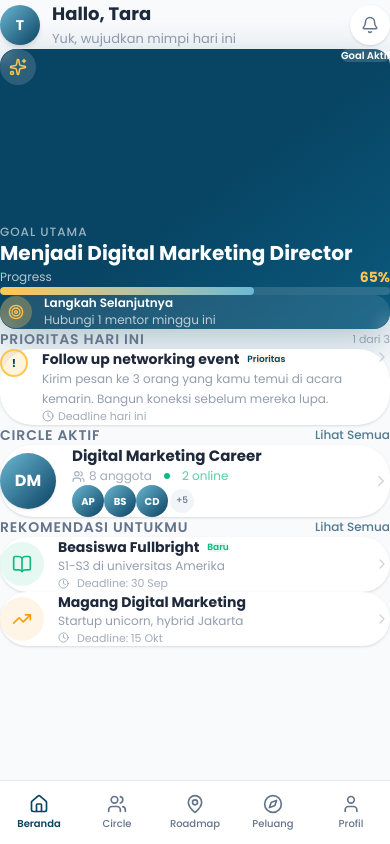
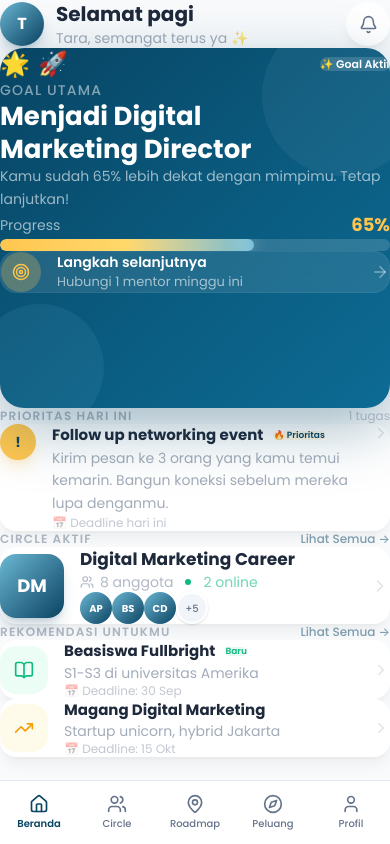
Before and after one commit to beautifio/beautifio-web, a Next.js app: page / in a window 390 px wide. Built offline with nearby package versions, Linux system fonts and the light colour scheme.

Commit message:
Complete homepage redesign - emotional mobile experience

```diff
--- a/src/app/page.tsx
+++ b/src/app/page.tsx
@@ -10,10 +10,10 @@ import {
   ChevronRight,
   Bell,
   Sparkles,
-  Clock,
   BookOpen,
   Target,
   TrendingUp,
+  ArrowRight,
 } from "lucide-react";
 import { Badge } from "@/components/ui/badge";
 import { Avatar } from "@/components/ui/avatar";
@@ -31,68 +31,79 @@ export default function HomePage() {
   const [activeTab, setActiveTab] = useState("home");
 
   return (
-    <div className="min-h-screen bg-bg pb-24">
-      <div className="max-w-[390px] mx-auto">
+    <div className="min-h-screen bg-bg">
+      <div className="max-w-[420px] mx-auto">
+
         {/* ─── Header ─────────────────────── */}
-        <header className="flex items-center justify-between px-6 pt-7 pb-5">
+        <header className="flex items-center justify-between px-6 pt-8 pb-2">
           <div className="flex items-center gap-3">
-            <div className="w-10 h-10 rounded-full bg-gradient-to-br from-secondary to-primary flex items-center justify-center text-white text-sm font-bold shadow-md">
+            <div className="w-11 h-11 rounded-full bg-gradient-to-br from-secondary to-primary flex items-center justify-center text-white text-base font-bold shadow-lg shadow-primary/20">
               T
             </div>
             <div>
-              <h1 className="text-lg font-bold text-text-primary">Hallo, Tara</h1>
-              <p className="text-[13px] text-text-secondary/70 leading-relaxed">
-                Yuk, wujudkan mimpi hari ini
-              </p>
+              <h1 className="text-xl font-bold text-text-primary">Selamat pagi</h1>
+              <p className="text-sm text-text-secondary/60">Tara, semangat terus ya ✨</p>
             </div>
           </div>
-          <button className="w-10 h-10 rounded-full bg-surface flex items-center justify-center cursor-pointer shadow-sm hover:shadow-md transition-shadow">
-            <Bell size={18} className="text-text-secondary" />
+          <button className="w-11 h-11 rounded-full bg-surface flex items-center justify-center cursor-pointer shadow-lg shadow-black/5 hover:shadow-xl transition-shadow">
+            <Bell size={19} className="text-text-secondary" />
           </button>
         </header>
 
         {/* ─── Hero Goal Card ──────────────── */}
-        <section className="px-6 mb-14">
-          <div className="rounded-2xl bg-gradient-to-br from-primary via-primary to-[#0a5a7e] p-7 text-white shadow-[0_12px_40px_rgba(8,68,99,0.3)] min-h-[280px] flex flex-col justify-between">
-            <div className="flex items-start justify-between">
-              <div className="w-9 h-9 rounded-xl bg-white/15 flex items-center justify-center backdrop-blur-sm">
-                <Sparkles size={18} className="text-accent" />
+        <section className="px-6 mt-6 mb-20">
+          <div className="rounded-3xl bg-gradient-to-br from-primary via-[#0a5a7e] to-[#0d6b94] p-8 text-white shadow-[0_20px_60px_rgba(8,68,99,0.35)] min-h-[360px] flex flex-col relative overflow-hidden">
+            <div className="absolute -top-8 -right-8 w-40 h-40 rounded-full bg-white/5" />
+            <div className="absolute -bottom-6 -left-6 w-32 h-32 rounded-full bg-secondary/10" />
+
+            <div className="relative z-10 flex flex-col h-full min-h-[360px]">
+              <div className="flex items-center justify-between">
+                <div className="flex gap-2">
+                  <span className="text-2xl">🌟</span>
+                  <span className="text-2xl">🚀</span>
+                </div>
+                <Badge className="bg-white/15 text-white text-[11px] px-3 py-1 font-medium">
+                  ✨ Goal Aktif
+                </Badge>
               </div>
-              <Badge variant="secondary" className="bg-white/15 text-white border-white/10 text-[10px] px-2.5 py-0.5">
-                Goal Aktif
-              </Badge>
-            </div>
 
-            <div className="mt-auto space-y-5">
-              <div>
-                <p className="text-xs font-medium text-white/60 uppercase tracking-[0.08em] mb-1.5">
+              <div className="mt-10 space-y-2">
+                <p className="text-sm font-medium text-white/50 uppercase tracking-[0.08em]">
                   Goal Utama
                 </p>
-                <h2 className="text-xl font-bold leading-snug">
-                  Menjadi Digital Marketing Director
+                <h2 className="text-[26px] font-bold leading-tight">
+                  Menjadi Digital<br />Marketing Director
                 </h2>
+                <p className="text-sm text-white/60 mt-3 leading-relaxed">
+                  Kamu sudah 65% lebih dekat dengan mimpimu. Tetap lanjutkan!
+                </p>
               </div>
 
-              <div>
-                <div className="flex items-center justify-between mb-2">
-                  <span className="text-xs text-white/70">Progress</span>
-                  <span className="text-sm font-bold text-accent">65%</span>
+              <div className="mt-8">
+                <div className="flex items-center justify-between mb-3">
+                  <span className="text-sm text-white/60">Progress</span>
+                  <span className="text-lg font-bold text-accent">65%</span>
                 </div>
-                <div className="h-2 rounded-full bg-white/15 overflow-hidden">
+                <div className="h-3 rounded-full bg-white/15 overflow-hidden">
                   <div
-                    className="h-full rounded-full bg-gradient-to-r from-accent to-secondary transition-all duration-700 ease-out"
+                    className="h-full rounded-full bg-gradient-to-r from-accent via-[#ffd86b] to-secondary transition-all duration-700 ease-out relative"
                     style={{ width: "65%" }}
-                  />
+                  >
+                    <div className="absolute right-0 top-0 bottom-0 w-4 rounded-full bg-white/40 blur-sm" />
+                  </div>
                 </div>
               </div>
 
-              <div className="flex items-center gap-3 p-3.5 rounded-xl bg-white/10 backdrop-blur-sm">
-                <div className="w-8 h-8 rounded-lg bg-accent/30 flex items-center justify-center flex-shrink-0">
-                  <Target size={16} className="text-accent" />
-                </div>
-                <div>
-                  <p className="text-xs font-semibold text-white">Langkah Selanjutnya</p>
-                  <p className="text-[12px] text-white/70 mt-0.5">Hubungi 1 mentor minggu ini</p>
+              <div className="mt-auto pt-8">
+                <div className="flex items-center gap-4 p-4 rounded-2xl bg-white/10 backdrop-blur-md border border-white/5">
+                  <div className="w-10 h-10 rounded-xl bg-accent/25 flex items-center justify-center flex-shrink-0">
+                    <Target size={18} className="text-accent" />
+                  </div>
+                  <div className="flex-1 min-w-0">
+                    <p className="text-sm font-semibold text-white">Langkah selanjutnya</p>
+                    <p className="text-[13px] text-white/60 mt-0.5">Hubungi 1 mentor minggu ini</p>
+                  </div>
+                  <ArrowRight size={18} className="text-white/40 flex-shrink-0" />
                 </div>
               </div>
             </div>
@@ -100,122 +111,121 @@ export default function HomePage() {
         </section>
 
         {/* ─── Priority Task ──────────────── */}
-        <section className="px-6 mb-14">
-          <div className="flex items-center justify-between mb-4">
-            <h2 className="text-sm font-semibold text-text-secondary uppercase tracking-[0.06em]">
+        <section className="px-6 mb-20">
+          <div className="flex items-center justify-between mb-5">
+            <h2 className="text-xs font-semibold text-text-secondary/50 uppercase tracking-[0.1em]">
               Prioritas Hari Ini
             </h2>
-            <span className="text-[11px] text-text-secondary/60">1 dari 3</span>
+            <span className="text-xs text-text-secondary/40">1 tugas</span>
           </div>
-          <div className="rounded-xl bg-surface p-5 shadow-sm hover:shadow-md transition-shadow">
-            <div className="flex items-start gap-3.5">
-              <div className="w-7 h-7 rounded-full bg-accent/20 border-2 border-accent flex items-center justify-center flex-shrink-0 mt-0.5">
-                <span className="text-[11px] font-bold text-accent-foreground">!</span>
+          <div className="rounded-2xl bg-surface p-6 shadow-lg shadow-black/5 hover:shadow-xl transition-shadow">
+            <div className="flex items-start gap-4">
+              <div className="w-9 h-9 rounded-xl bg-accent flex items-center justify-center flex-shrink-0 mt-0.5 shadow-lg shadow-accent/25">
+                <span className="text-sm font-bold text-accent-foreground">!</span>
               </div>
               <div className="flex-1 min-w-0">
-                <div className="flex items-center gap-2">
-                  <h3 className="text-sm font-bold text-text-primary">Follow up networking event</h3>
-                  <Badge variant="accent" className="text-[9px] px-1.5 py-0 leading-none">Prioritas</Badge>
+                <div className="flex items-center gap-2.5">
+                  <h3 className="text-[15px] font-bold text-text-primary">
+                    Follow up networking event
+                  </h3>
+                  <Badge variant="accent" className="text-[9px] px-2 py-0.5 leading-none">
+                    🔥 Prioritas
+                  </Badge>
                 </div>
-                <p className="text-[12px] text-text-secondary/70 mt-1 leading-relaxed">
-                  Kirim pesan ke 3 orang yang kamu temui di acara kemarin. Bangun koneksi sebelum mereka lupa.
+                <p className="text-sm text-text-secondary/60 mt-2 leading-relaxed">
+                  Kirim pesan ke 3 orang yang kamu temui kemarin. Bangun koneksi sebelum mereka lupa denganmu.
                 </p>
-                <div className="flex items-center gap-3 mt-3 text-[11px] text-text-secondary/60">
-                  <span className="flex items-center gap-1">
-                    <Clock size={12} />
-                    Deadline hari ini
-                  </span>
+                <div className="flex items-center gap-4 mt-4 text-xs text-text-secondary/40">
+                  <span>📅 Deadline hari ini</span>
                 </div>
               </div>
-              <ChevronRight size={16} className="text-text-secondary/30 flex-shrink-0 mt-2" />
+              <ChevronRight size={18} className="text-text-secondary/20 flex-shrink-0 mt-2" />
             </div>
           </div>
         </section>
 
         {/* ─── Circle ─────────────────────── */}
-        <section className="px-6 mb-14">
-          <div className="flex items-center justify-between mb-4">
-            <h2 className="text-sm font-semibold text-text-secondary uppercase tracking-[0.06em]">
+        <section className="px-6 mb-20">
+          <div className="flex items-center justify-between mb-5">
+            <h2 className="text-xs font-semibold text-text-secondary/50 uppercase tracking-[0.1em]">
               Circle Aktif
             </h2>
-            <button className="text-[12px] font-medium text-primary/70 cursor-pointer hover:text-primary transition-colors">
-              Lihat Semua
+            <button className="text-xs font-medium text-primary/50 cursor-pointer hover:text-primary transition-colors">
+              Lihat Semua →
             </button>
           </div>
-          <div className="rounded-xl bg-surface p-5 shadow-sm hover:shadow-md transition-shadow">
+          <div className="rounded-2xl bg-surface p-6 shadow-lg shadow-black/5 hover:shadow-xl transition-shadow">
             <div className="flex items-center gap-4">
-              <div className="w-14 h-14 rounded-xl bg-gradient-to-br from-secondary to-primary flex items-center justify-center text-white text-base font-bold flex-shrink-0 shadow-sm">
+              <div className="w-16 h-16 rounded-2xl bg-gradient-to-br from-secondary to-primary flex items-center justify-center text-white text-lg font-bold flex-shrink-0 shadow-lg shadow-primary/20">
                 DM
               </div>
               <div className="flex-1 min-w-0">
-                <h3 className="text-[15px] font-bold text-text-primary">Digital Marketing Career</h3>
-                <div className="flex items-center gap-3 mt-1.5">
-                  <span className="text-[12px] text-text-secondary/60 flex items-center gap-1">
-                    <Users size={13} />
+                <h3 className="text-[17px] font-bold text-text-primary">Digital Marketing Career</h3>
+                <div className="flex items-center gap-3 mt-2">
+                  <span className="text-sm text-text-secondary/50 flex items-center gap-1.5">
+                    <Users size={14} />
                     8 anggota
                   </span>
                   <span className="w-1.5 h-1.5 rounded-full bg-success" />
-                  <span className="text-[12px] text-success/70">2 online</span>
+                  <span className="text-sm text-success/60">2 online</span>
                 </div>
-                <div className="flex items-center mt-3 -space-x-1.5">
+                <div className="flex items-center mt-4 -space-x-2">
                   <Avatar initials="AP" size="sm" />
                   <Avatar initials="BS" size="sm" />
                   <Avatar initials="CD" size="sm" />
-                  <div className="w-7 h-7 rounded-full bg-muted border-2 border-surface flex items-center justify-center text-[9px] font-medium text-text-secondary">
+                  <div className="w-8 h-8 rounded-full bg-muted border-2 border-surface flex items-center justify-center text-[10px] font-medium text-text-secondary shadow-sm">
                     +5
                   </div>
                 </div>
               </div>
-              <ChevronRight size={18} className="text-text-secondary/30 flex-shrink-0" />
+              <ChevronRight size={20} className="text-text-secondary/20 flex-shrink-0" />
             </div>
           </div>
         </section>
 
         {/* ─── Opportunities ──────────────── */}
-        <section className="px-6 mb-6">
-          <div className="flex items-center justify-between mb-4">
-            <h2 className="text-sm font-semibold text-text-secondary uppercase tracking-[0.06em]">
+        <section className="px-6 mb-24">
+          <div className="flex items-center justify-between mb-5">
+            <h2 className="text-xs font-semibold text-text-secondary/50 uppercase tracking-[0.1em]">
               Rekomendasi untukmu
             </h2>
-            <button className="text-[12px] font-medium text-primary/70 cursor-pointer hover:text-primary transition-colors">
-              Lihat Semua
+            <button className="text-xs font-medium text-primary/50 cursor-pointer hover:text-primary transition-colors">
+              Lihat Semua →
             </button>
           </div>
-          <div className="space-y-3">
-            <div className="rounded-xl bg-surface p-5 shadow-sm hover:shadow-md transition-shadow">
-              <div className="flex items-center gap-3.5">
-                <div className="w-11 h-11 rounded-xl bg-success/10 flex items-center justify-center flex-shrink-0">
+          <div className="space-y-4">
+            <div className="rounded-2xl bg-surface p-6 shadow-lg shadow-black/5 hover:shadow-xl transition-shadow">
+              <div className="flex items-center gap-4">
+                <div className="w-12 h-12 rounded-2xl bg-emerald-50 flex items-center justify-center flex-shrink-0">
                   <BookOpen size={20} className="text-success" />
                 </div>
                 <div className="flex-1 min-w-0">
-                  <div className="flex items-center gap-2">
-                    <h3 className="text-sm font-bold text-text-primary">Beasiswa Fullbright</h3>
-                    <Badge variant="success" className="text-[9px] px-1.5 py-0 leading-none">Baru</Badge>
+                  <div className="flex items-center gap-2.5">
+                    <h3 className="text-[15px] font-bold text-text-primary">Beasiswa Fullbright</h3>
+                    <Badge variant="success" className="text-[9px] px-2 py-0.5 leading-none">Baru</Badge>
                   </div>
-                  <p className="text-[12px] text-text-secondary/70 mt-0.5">S1-S3 di universitas Amerika</p>
-                  <div className="flex items-center gap-2 mt-1.5 text-[11px] text-text-secondary/60">
-                    <Clock size={11} />
-                    Deadline: 30 Sep
+                  <p className="text-sm text-text-secondary/60 mt-1">S1-S3 di universitas Amerika</p>
+                  <div className="flex items-center gap-2 mt-2 text-xs text-text-secondary/40">
+                    <span>📅 Deadline: 30 Sep</span>
                   </div>
                 </div>
-                <ChevronRight size={16} className="text-text-secondary/30 flex-shrink-0" />
+                <ChevronRight size={18} className="text-text-secondary/20 flex-shrink-0" />
               </div>
             </div>
 
-            <div className="rounded-xl bg-surface p-5 shadow-sm hover:shadow-md transition-shadow">
-              <div className="flex items-center gap-3.5">
-                <div className="w-11 h-11 rounded-xl bg-warning/10 flex items-center justify-center flex-shrink-0">
+            <div className="rounded-2xl bg-surface p-6 shadow-lg shadow-black/5 hover:shadow-xl transition-shadow">
+              <div className="flex items-center gap-4">
+                <div className="w-12 h-12 rounded-2xl bg-amber-50 flex items-center justify-center flex-shrink-0">
                   <TrendingUp size={20} className="text-warning" />
                 </div>
                 <div className="flex-1 min-w-0">
-                  <h3 className="text-sm font-bold text-text-primary">Magang Digital Marketing</h3>
-                  <p className="text-[12px] text-text-secondary/70 mt-0.5">Startup unicorn, hybrid Jakarta</p>
-                  <div className="flex items-center gap-2 mt-1.5 text-[11px] text-text-secondary/60">
-                    <Clock size={11} />
-                    Deadline: 15 Okt
+                  <h3 className="text-[15px] font-bold text-text-primary">Magang Digital Marketing</h3>
+                  <p className="text-sm text-text-secondary/60 mt-1">Startup unicorn, hybrid Jakarta</p>
+                  <div className="flex items-center gap-2 mt-2 text-xs text-text-secondary/40">
+                    <span>📅 Deadline: 15 Okt</span>
                   </div>
                 </div>
-                <ChevronRight size={16} className="text-text-secondary/30 flex-shrink-0" />
+                <ChevronRight size={18} className="text-text-secondary/20 flex-shrink-0" />
               </div>
             </div>
           </div>
```
